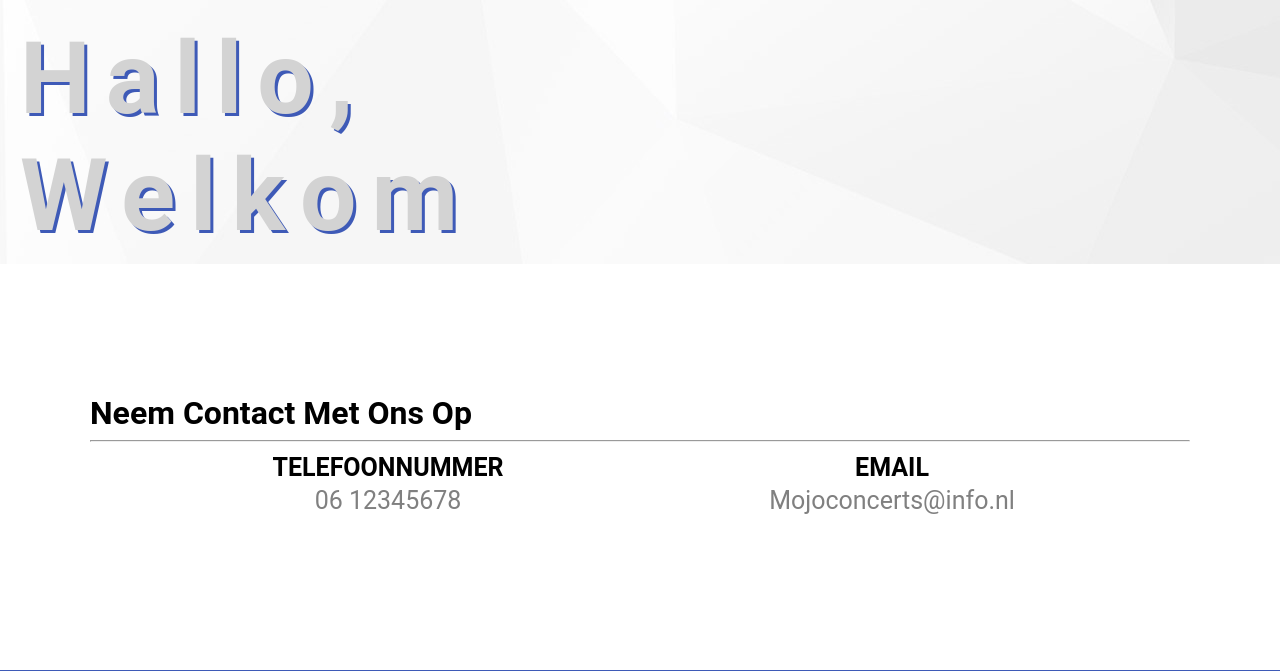
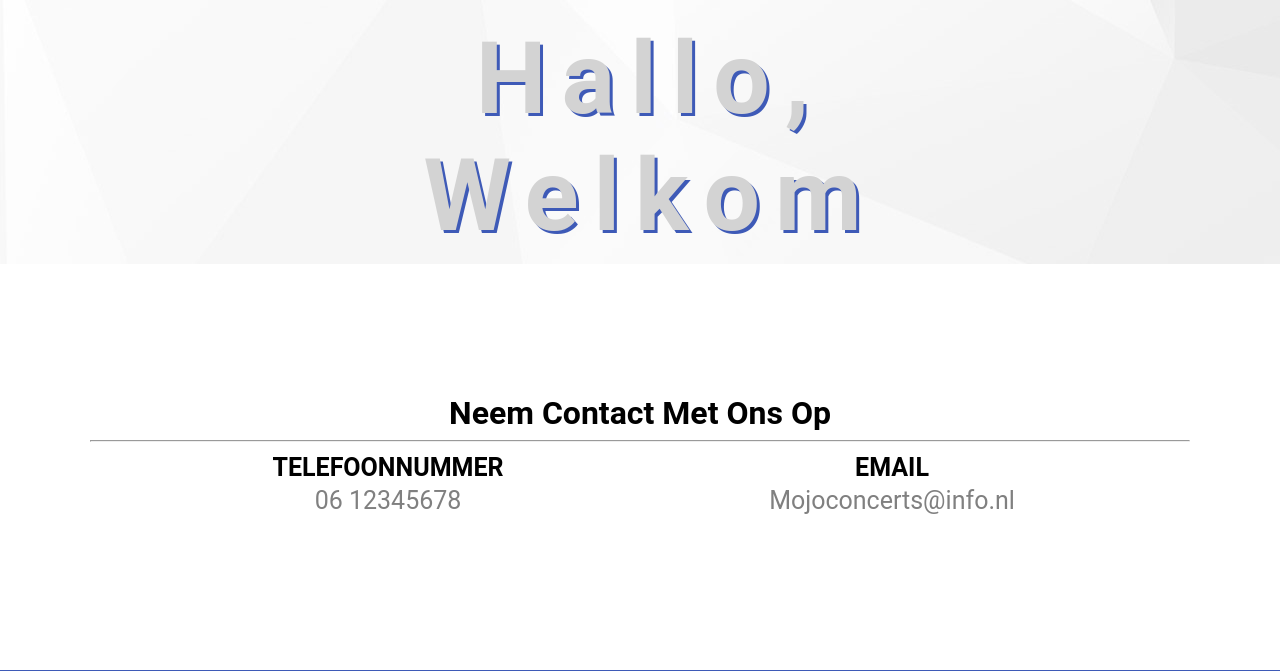
Before and after one commit to DskField/S2_Proj, a PHP site: page /contact.php in a window 1280 px wide. Shown: the part 80-751 px from the top of the page. Run offline with PHP 8.4, Linux system fonts and the light colour scheme.

Commit message:
Centering out text on contact page

```diff
--- a/Frontend/CSS/contact.css
+++ b/Frontend/CSS/contact.css
@@ -8,6 +8,13 @@
     letter-spacing: 15px;
     text-shadow: 3px 3px #3E5AB7;
 }
+
+.Welcome,
+.center
+{
+    text-align: center;
+}
+
 .tdwidth
 {
     width: 500px;
--- a/Frontend/contact.php
+++ b/Frontend/contact.php
@@ -18,7 +18,7 @@ include "Includes/moduleheader.php"
 
         <h1 class="Welcome">Hallo,<br> Welkom</h1>
         <main>
-            <h1>Neem Contact Met Ons Op</h1>
+            <h1 class="center">Neem Contact Met Ons Op</h1>
             <hr>
             <table class="tablestyle">
                 <thead>
```
